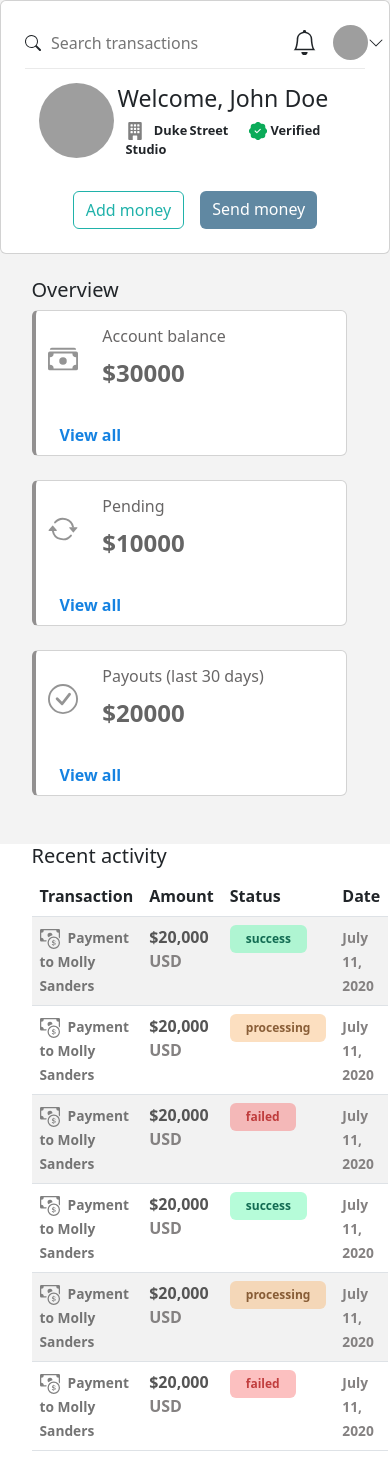
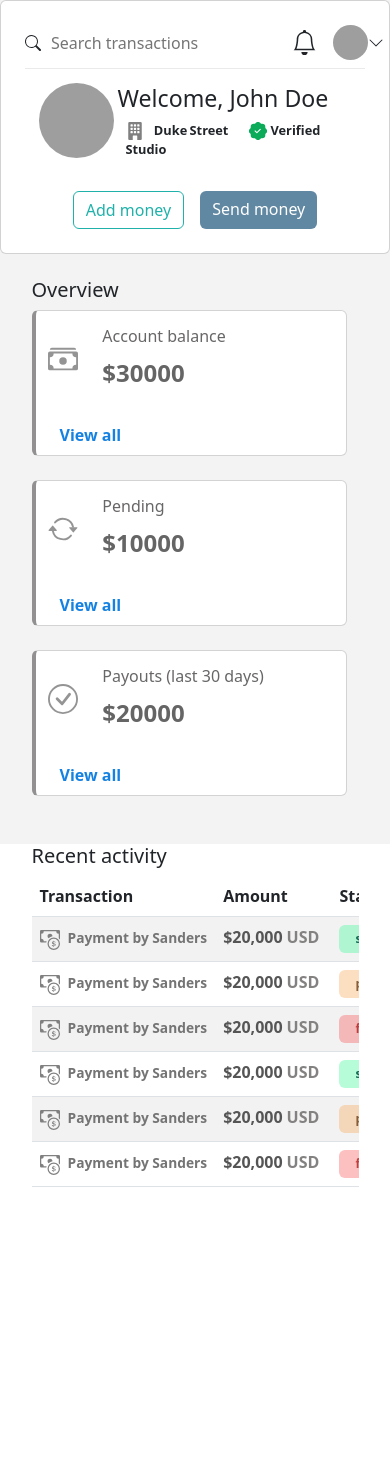
Before and after one commit to maziigwe/finacial_app, a React (Create React App) app: page / in a window 390 px wide. After the commit the page ends 1203 px from the top, so only its background shows below. Built offline with nearby package versions, Linux system fonts and the light colour scheme; grey boxes are pictures that could not be loaded.

Commit message:
made table mobile responsive using class 'table-responsive'

```diff
--- a/src/component/TransactionHistoryItem.jsx
+++ b/src/component/TransactionHistoryItem.jsx
@@ -10,12 +10,14 @@ export const TransactionHistoryItem = ({ status = "processing" }) => {
   return (
     <tr className="history-item-container">
       <td scope="row">
-        <CashCoin className={classes} size={size} color={color} />
-        <span className="transaction_item">Payment to Molly Sanders</span>
+        <span className="transaction_item">
+          <CashCoin className={classes} size={size} color={color} />
+          Payment by Sanders
+        </span>
       </td>
       <td scope="row">
-        <span className="amount_item"> $20,000</span>{" "}
-        <span className="amount_item_USD">USD</span>
+        <span className="amount_item"> $20,000</span>
+        <span className="amount_item_USD mx-1">USD</span>
       </td>
       <td scope="row">
         <span className={"badge status_item p-2 px-3 " + status}>{status}</span>
--- a/src/component/transactionhistoryitem.css
+++ b/src/component/transactionhistoryitem.css
@@ -1,10 +1,12 @@
 .history-item-container {
   background-color: #ffffff;
+  overflow-x: scroll;
 }
 .transaction_item {
   color: #747474;
   font-weight: bold;
   font-size: 0.86rem;
+  white-space: nowrap;
 }
 .amount_item {
   color: #555555;
@@ -31,4 +33,5 @@
   color: #848181;
   font-weight: 600;
   font-size: 0.86rem;
+  white-space: nowrap;
 }
--- a/src/components/DashboardContent.js
+++ b/src/components/DashboardContent.js
@@ -16,15 +16,7 @@ export const DashboardContent = () => {
           <CardItem title="Payouts (last 30 days)" amount={20000} />
         </Row>
         <h5 className="mt-4 p-0">Recent activity</h5>
-        <Row className="m-0 p-0 container">
-          {/* <div className="d-flex justify-content-between ">
-            <div className="d-flex   flex-grow-1">Transaction</div>
-            <div className="d-flex justify-content-between flex-grow-2">
-              <div>Amount </div>
-              <div>Status </div>
-              <div>Date</div>
-            </div>
-          </div> */}
+        <Row className="m-0 p-0 container table-responsive">
           <table className="table table-striped">
             <thead>
               <tr>
```
